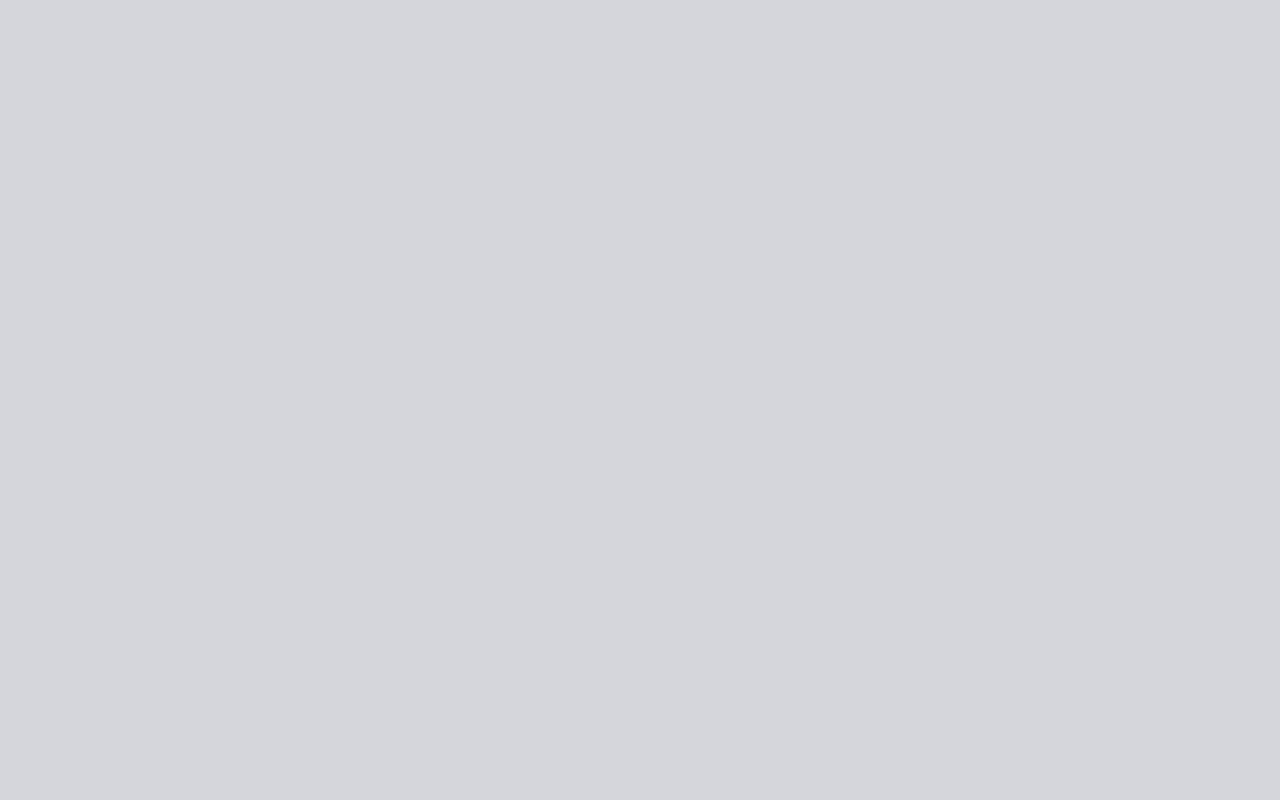
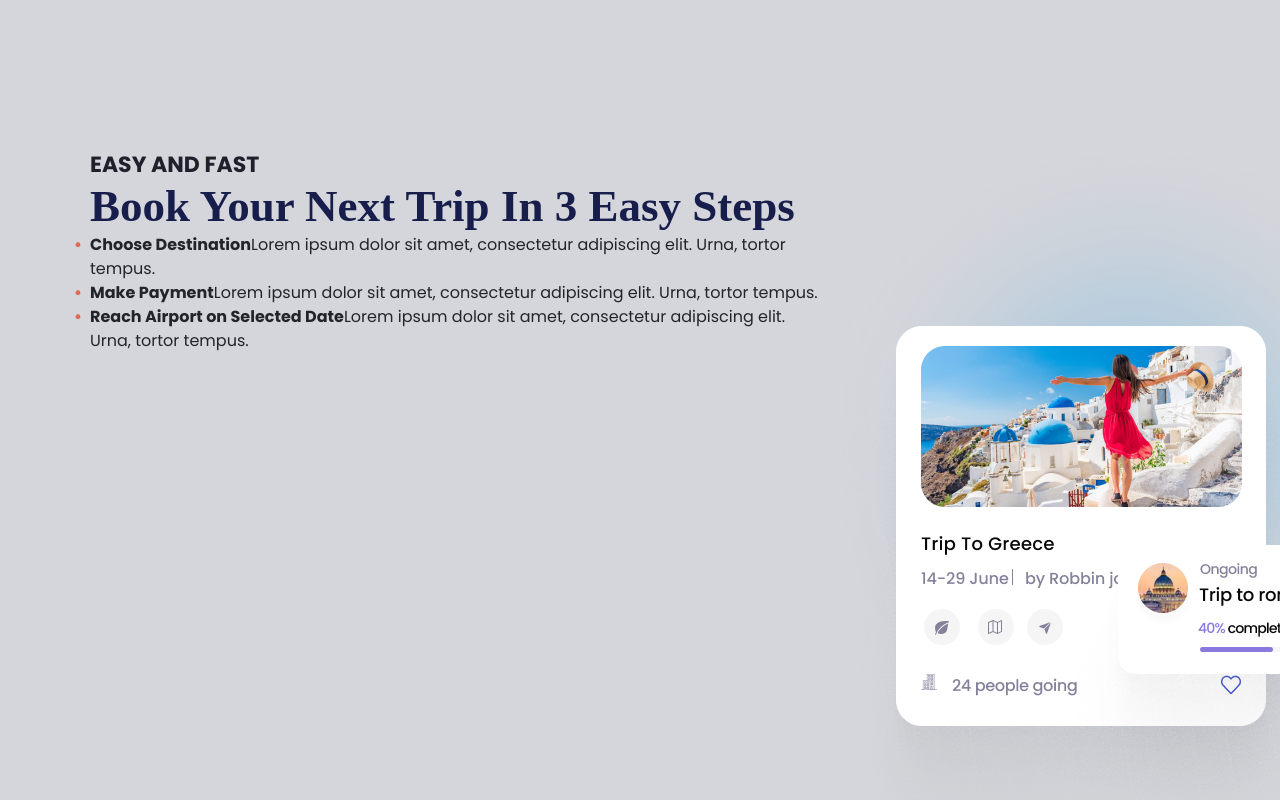
Before and after one commit to ecpieritz/travel-world, an Angular app: page / in a window 1280 px wide. Shown: the part 3298-4098 px from the top of the page. Before the commit the page ends 3380 px from the top, so only its background shows below. Built offline with nearby package versions, Linux system fonts and the light colour scheme; a web font is replaced by a local one.

Commit message:
Added Booking HTML + img

```diff
--- a/src/app/app.component.html
+++ b/src/app/app.component.html
@@ -3,5 +3,6 @@
   <div class="container-fluid">
     <app-services />
     <app-destinations />
+    <app-booking />
   </div>
 </main>
--- a/src/app/app.module.ts
+++ b/src/app/app.module.ts
@@ -7,6 +7,7 @@ import { NavComponent } from './header/nav/nav.component';
 import { BannerComponent } from './header/banner/banner.component';
 import { ServicesComponent } from './services/services.component';
 import { DestinationsComponent } from './destinations/destinations.component';
+import { BookingComponent } from './booking/booking.component';
 
 @NgModule({
   declarations: [
@@ -15,7 +16,8 @@ import { DestinationsComponent } from './destinations/destinations.component';
     NavComponent,
     BannerComponent,
     ServicesComponent,
-    DestinationsComponent
+    DestinationsComponent,
+    BookingComponent
   ],
   imports: [
     BrowserModule
--- /dev/null
+++ b/src/app/booking/booking.component.html
@@ -0,0 +1,31 @@
+<section class="tw-booking" id="tw-booking">
+  <div class="row">
+    <div class="col-md-8">
+      <div class="tw-booking__title">
+        <h4 class="tw-color__text__text text-uppercase">Easy and Fast</h4>
+        <h2 class="text-capitalize">Book your next trip in 3 easy steps</h2>
+      </div>
+
+      <div class="tw-booking__topics">
+        <ul class="tw-list__orange">
+          <li>
+            <strong>Choose Destination</strong>
+            <span>Lorem ipsum dolor sit amet, consectetur adipiscing elit. Urna, tortor tempus. </span>
+          </li>
+          <li>
+            <strong>Make Payment</strong>
+            <span>Lorem ipsum dolor sit amet, consectetur adipiscing elit. Urna, tortor tempus. </span>
+          </li>
+          <li>
+            <strong>Reach Airport on Selected Date</strong>
+            <span>Lorem ipsum dolor sit amet, consectetur adipiscing elit. Urna, tortor tempus. </span>
+          </li>
+        </ul>
+      </div>
+
+    </div>
+    <div class="tw-booking__img col-lg-4">
+      <img src="../../assets/img/tw-next__greece.png" alt="">
+    </div>
+  </div>
+</section>
--- /dev/null
+++ b/src/app/booking/booking.component.scss
@@ -0,0 +1,6 @@
+@import '../../styles.scss';
+
+.tw-booking{
+  margin: 150px auto 80px;
+
+}
--- a/src/styles.scss
+++ b/src/styles.scss
@@ -12,19 +12,19 @@ $tw-text: #1e202c;
 $tw-white: #ffffff;
 $tw-bg: #D5D6DB;
 
-*{
+* {
   margin: 0;
   padding: 0;
   font-family: 'Poppins', sans-serif;
 }
 
-body{
+body {
   background-color: $tw-bg;
   overflow-x: hidden !important;
 }
 
 // TEXTS
-h1{
+h1 {
   font-family: 'Volkhov', serif;
   font-size: 70px;
   color: $tw-blue;
@@ -32,58 +32,86 @@ h1{
   line-height: 1.5;
 }
 
-h2{
+h2 {
   font-family: 'Volkhov', serif;
   font-size: 45px;
   color: $tw-blue;
   font-weight: 700;
 }
 
-h3{
+h3 {
   font-family: 'Volkhov', serif;
   font-size: 35px;
   color: $tw-blue;
   font-weight: 700;
 }
 
-h4{
+h4 {
   font-size: 22px;
   color: $tw-blue;
   font-weight: 700;
 }
 
-p{
+p {
   font-size: 22px;
 }
 
-body{
+body {
   max-width: 100%;
 }
 
 // COLORS
-.tw-color{
-  &__text{
-    &__orange{
+.tw-color {
+  &__text {
+    &__orange {
       color: $tw-orange;
     }
-    &__white{
+
+    &__white {
       color: $tw-white;
     }
-    &__text{
+
+    &__text {
       color: $tw-text;
     }
   }
 }
 
 // BUTTONS
-.btn{
-  &.btn-yellow{
+.btn {
+  &.btn-yellow {
     background-color: $tw-yellow;
     color: $tw-white;
     padding: 10px 20px;
-    &:hover{
+
+    &:hover {
       background-color: $tw-yellow-lg;
       color: $tw-text;
     }
   }
 }
+
+// LISTS
+.tw-list {
+  &__orange {
+    list-style: none;
+    /* Remove default bullets */
+
+    li {
+      &::before {
+        content: "\2022";
+        /* Add content: \2022 is the CSS Code/unicode for a bullet */
+        color: $tw-orange;
+        /* Change the color */
+        font-weight: bold;
+        /* If you want it to be bold */
+        display: inline-block;
+        /* Needed to add space between the bullet and the text */
+        width: 1em;
+        /* Also needed for space (tweak if needed) */
+        margin-left: -1em;
+        /* Also needed for space (tweak if needed) */
+      }
+    }
+  }
+}
```
Also changed, not shown: src/app/booking/booking.component.ts (added, +10 -0 lines), src/assets/img/tw-next__greece.png.
